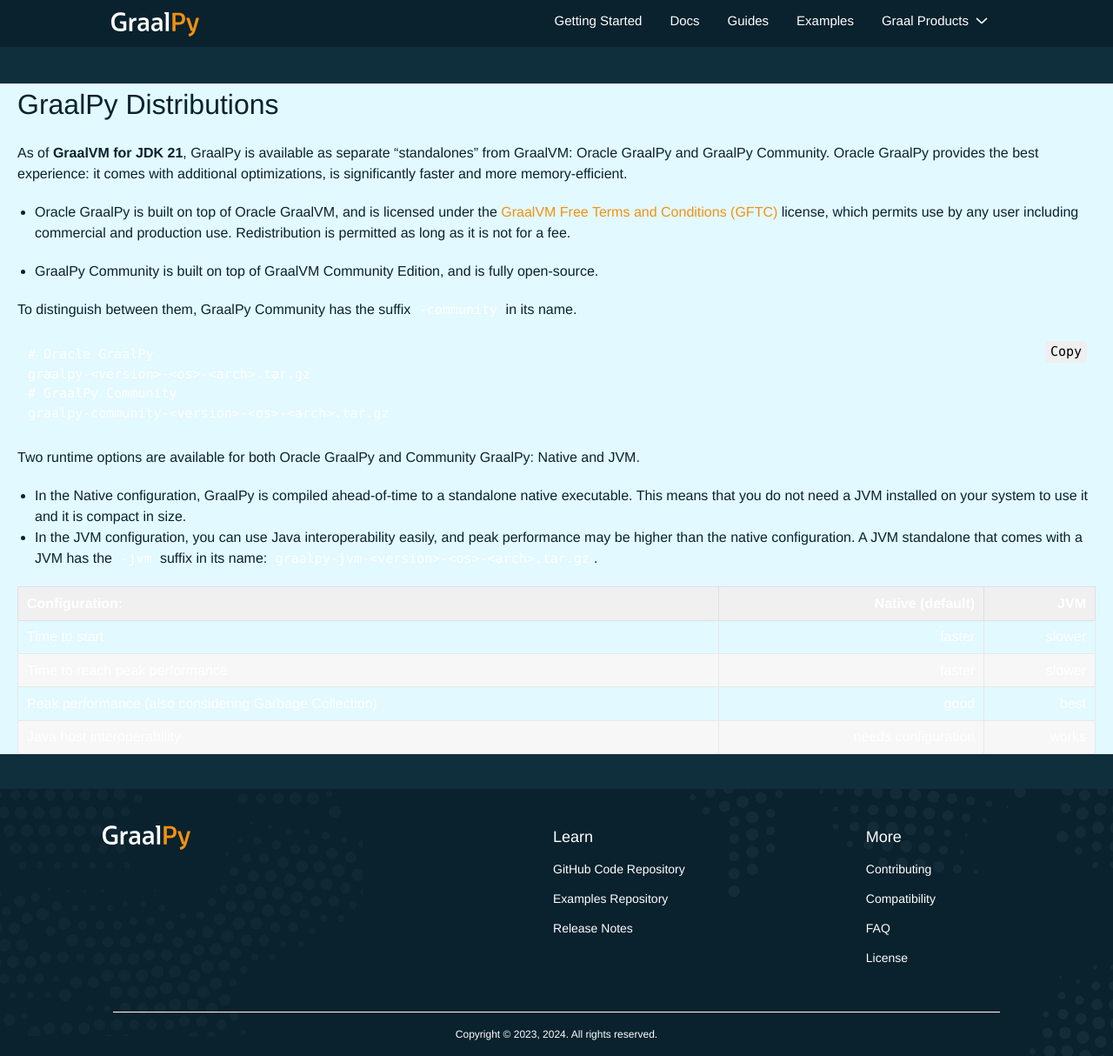
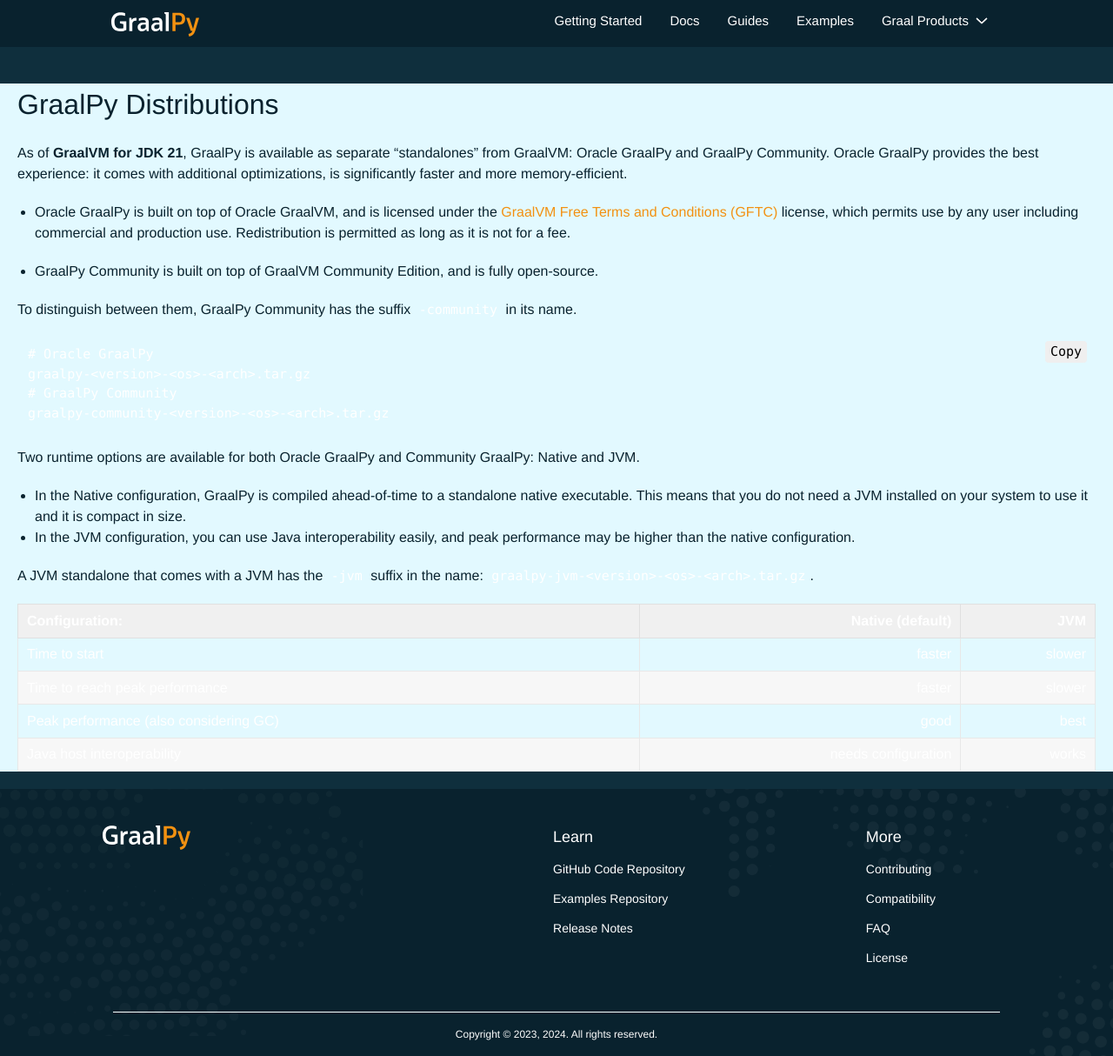
Before and after one commit to Y-Shcheholskyy/graalpy.github.io, a Jekyll site: the page built from docs/reference/Distributions.md, in a window 1280 px wide and 1214 px high. Shown: the whole window at 87% size. Built offline with Jekyll 4.4.1, drawn with Linux system fonts in a browser that asks for light colours; our own code applies the rules of GitHub Pages for plain Markdown files.

```diff
--- a/docs/reference/Distributions.md
+++ b/docs/reference/Distributions.md
@@ -22,11 +22,12 @@
 * In the Native configuration, GraalPy is compiled ahead-of-time to a standalone native executable.
 This means that you do not need a JVM installed on your system to use it and it is compact in size.
 * In the JVM configuration, you can use Java interoperability easily, and peak performance may be higher than the native configuration.
-A JVM standalone that comes with a JVM has the `-jvm` suffix in its name: `graalpy-jvm-<version>-<os>-<arch>.tar.gz`.
+
+A JVM standalone that comes with a JVM has the `-jvm` suffix in the name: `graalpy-jvm-<version>-<os>-<arch>.tar.gz`.
 
 | Configuration:     | Native (default) | JVM           |
 | ------------------ | ---------------: | ------------: |
 | Time to start | faster | slower |
 | Time to reach peak performance | faster | slower |
-| Peak performance (also considering Garbage Collection) | good | best |
+| Peak performance (also considering GC) | good | best |
 | Java host interoperability | needs configuration | works |
```
Also changed, not shown: docs/reference/Reference.md (+5 -7 lines).
